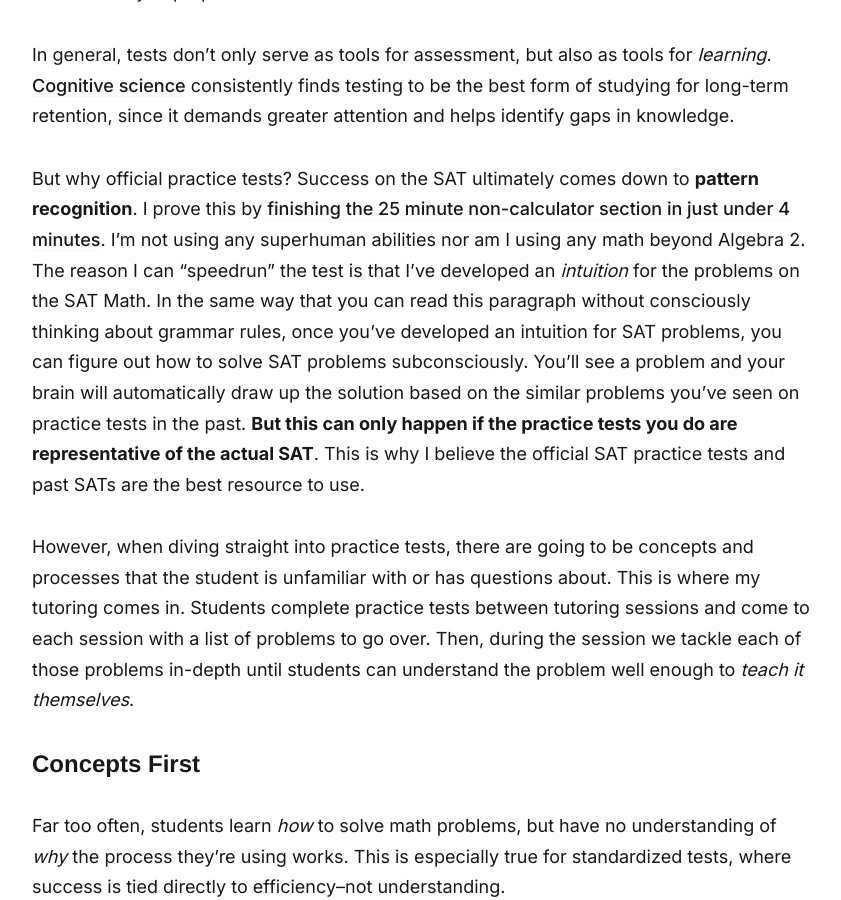
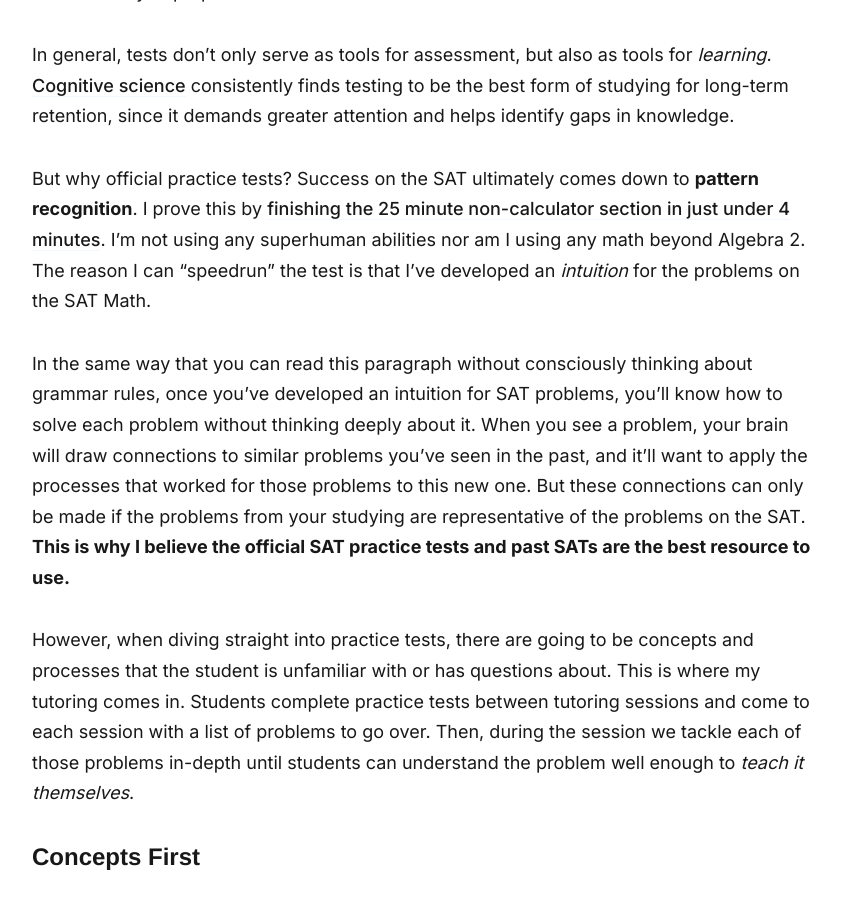
Before and after one commit to qExobyte/qExobyte.github.io, a Jekyll site: the page built from _pages/strategy.md, in a window 1280 px wide and 900 px high, scrolled down 451 px. Shown: the whole window, without its empty margins (218-1059 px from the left). Built offline with Jekyll 4.4.1, drawn with Linux system fonts in a browser that asks for light colours; nearby versions of some CDN libraries; some web fonts are replaced; a script that is not in the unit is left out.

Commit message:
edit strategy

```diff
--- a/_pages/strategy.md
+++ b/_pages/strategy.md
@@ -44,7 +44,9 @@
 
 In general, tests don't only serve as tools for assessment, but also as tools for *learning*. <a href="https://www.ncbi.nlm.nih.gov/pmc/articles/PMC6920642/#:~:text=Testing%20or%20retrieval,eg%2C%20marginal%20knowledge).">Cognitive science</a> consistently finds testing to be the best form of studying for long-term retention, since it demands greater attention and helps identify gaps in knowledge.
 
-But why official practice tests? Success on the SAT ultimately comes down to **pattern recognition**. I prove this by <a href="https://www.youtube.com/watch?v=JgANv_aeJkQ">finishing the 25 minute non-calculator section in just under 4 minutes</a>. I'm not using any superhuman abilities nor am I using any math beyond Algebra 2. The reason I can "speedrun" the test is that I've developed an *intuition* for the problems on the SAT Math. In the same way that you can read this paragraph without consciously thinking about grammar rules, once you've developed an intuition for SAT problems, you can figure out how to solve SAT problems subconsciously. You'll see a problem and your brain will automatically draw up the solution based on the similar problems you've seen on practice tests in the past. **But this can only happen if the practice tests you do are representative of the actual SAT**. This is why I believe the official SAT practice tests and past SATs are the best resource to use.
+But why official practice tests? Success on the SAT ultimately comes down to **pattern recognition**. I prove this by <a href="https://www.youtube.com/watch?v=JgANv_aeJkQ">finishing the 25 minute non-calculator section in just under 4 minutes</a>. I'm not using any superhuman abilities nor am I using any math beyond Algebra 2. The reason I can "speedrun" the test is that I've developed an *intuition* for the problems on the SAT Math.
+
+In the same way that you can read this paragraph without consciously thinking about grammar rules, once you've developed an intuition for SAT problems, you'll know how to solve each problem without thinking deeply about it. When you see a problem, your brain will draw connections to similar problems you've seen in the past, and it'll want to apply the processes that worked for those problems to this new one. But these connections can only be made if the problems from your studying are representative of the problems on the SAT. **This is why I believe the official SAT practice tests and past SATs are the best resource to use.**
 
 However, when diving straight into practice tests, there are going to be concepts and processes that the student is unfamiliar with or has questions about. This is where my tutoring comes in. Students complete practice tests between tutoring sessions and come to each session with a list of problems to go over. Then, during the session we tackle each of those problems in-depth until students can understand the problem well enough to *teach it themselves*.
 
```
